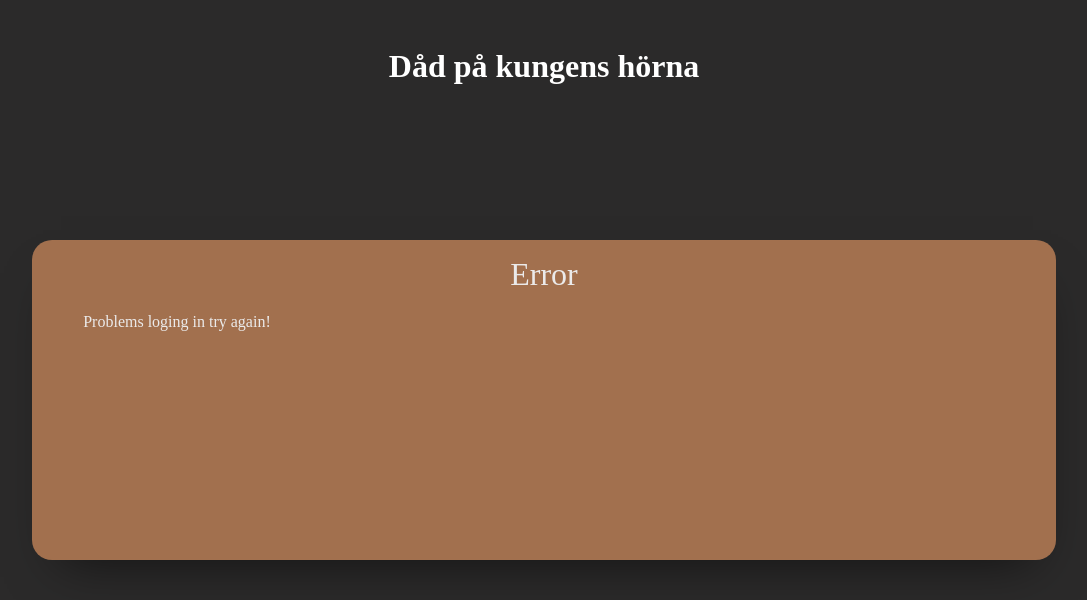
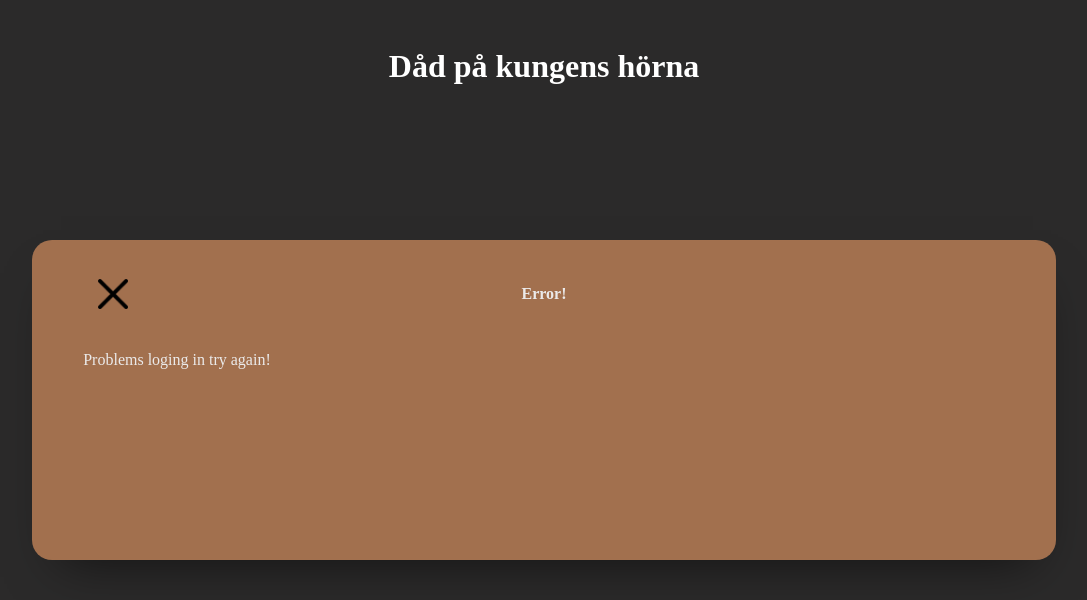
Before and after one commit to LiamHjalmarsson/Murder-Mystery, a website built with Vite: page index.html in a window 1280 px wide. Both pictures are taken after typing "Sample", "Sample123" into the empty fields and a click on the button "login". Shown: the whole page, without its empty margins (96-1183 px from the left). Built offline with nearby package versions, Linux system fonts and the light colour scheme; some packages are replaced by stand-ins of ours; no server answers; the database is empty.

Commit message:
change of bag
change the loop to make sure it dosent loop to much change to some

```diff
--- a/src/css/routes/bag.css
+++ b/src/css/routes/bag.css
@@ -16,7 +16,7 @@
 }
 
 .bagClose > div {
-    width: 35px;
+    /* width: 35px; */
 }
 
 .bagHeader {
--- a/src/css/style.css
+++ b/src/css/style.css
@@ -10,6 +10,8 @@
 body {
     background-color: var(--Darkbackground);
 }
+
+/*  Buttons  */
 
 button {
     position: relative;
@@ -42,16 +44,39 @@ button.active:hover {
     color: var(--Darkbackground);
 }
 
+/*  CSS FOR THE  */
+.navContainer {
+    display: flex;
+    justify-content: center;
+    padding: 10px;
+    height: 75px;
+    align-items: center;
+    position: relative;
+}
+
+.navClose {
+    width: 40%;
+    display: flex;
+    justify-content: flex-start;
+    position: absolute;
+    left: 0;
+}
+
 .close {
     background-image: url("/src/lib/icons/close.png");
     background-position: right;
     background-size: contain;
     height: 30px;
+    width: 30px;
     background-repeat: no-repeat;
     cursor: pointer;
     margin-left: 15px;
 }
 
+.headerPopUp {
+    flex-grow: 1;
+    text-align: center;
+}
 
 .containerPopUP {
     height: 100vh;
--- a/src/lib/components/component_popUp.js
+++ b/src/lib/components/component_popUp.js
@@ -1,6 +1,6 @@
 import { PubSub } from "../../utilities/pubsub.js";
 import { createElement } from "../js/functions.js";
-import { getClueDoc } from "../../utilities/functions/firebase_functions.js";
+import { docUpdate, getClueDoc } from "../../utilities/functions/firebase_functions.js";
 
 export default {}
 
@@ -23,27 +23,36 @@ function render_component_popup ( response ) {
 
     wrapperPopUp.append(containerPopUp);
 
-    let close = createElement("div", "class");
-    close.addEventListener("click", () => {
-        wrapperPopUp.remove();
-    });
-
-    containerPopUp.append(close);
-    containerPopUp.append(displayInformation(response));
+    displayInformation(response);
 }
 
 function displayInformation ( res ) {
     let { params, response } = res;
 
     let box = createElement("form", "", "box");
-    let header = createElement("div", "smallheader", "");
-    let message = createElement("div", "popUp", "");
+    document.querySelector("#containerPopUp").appendChild(box);
 
-    box.append(header, message);
+    box.innerHTML = `
+        <div class="navContainer">
+            <div class="navClose">
+                <div class="close" id="popUpClose"> </div>
+            </div>
+            <h3 class="headerPopUp"> </h3>
+        </div>
+        <div class="popUp">
+        </div>
+    `
+    let header = document.querySelector(".headerPopUp");
+    let message = document.querySelector(".popUp");
+
+
+    document.querySelector("#popUpClose").addEventListener("click", () => {
+        document.querySelector("#wrapperPopUp").remove();
+    });
 
     switch(params) {
         case "error":
-            header.textContent = "Error";
+            header.textContent = "Error!";
             message.textContent = response.error;
         break;
 
@@ -90,5 +99,5 @@ function displayInformation ( res ) {
             });
         break;
     }
-    return box;
+
 }
--- a/src/routes/bag.js
+++ b/src/routes/bag.js
@@ -15,6 +15,7 @@ export default {}
 
 async function render_bag ( { response}) {
 
+    console.log(response);
     let { data } = response;
 
     let app = document.querySelector("#app");
@@ -49,16 +50,16 @@ async function renderInventory (data) {
 
     let inventory = createElement("div", "", "inventory");
 
-    data.clues.forEach(userClue => {
+    cluesDb.forEach(clue => {
+        const foundClue = createElement("div", "foundClue");
 
-        cluesDb.forEach(clue => {
+        const imgClue = createElement("div", "imgClue");
 
-            let foundClue = createElement("div", "foundClue");
-            let imgClue = createElement("div", "imgClue");
+        const found = data.clues.some(userClue => userClue.clueId === clue.clueId);
 
-            if (userClue.clueId === clue.clueId) {
-                imgClue.style.backgroundImage = `url(../../src/lib/icons/${clue.imageRef}.png)`;
+        imgClue.style.backgroundImage = found ? `url(../../src/lib/icons/${clue.imageRef}.png)` : `url(../../src/lib/icons/lock.png)`;
 
+        if (found) {
             foundClue.addEventListener("click", (e) => {
                 PubSub.publish({
                     event: "render_component_bag_detail",
@@ -70,16 +71,10 @@ async function renderInventory (data) {
                     }
                 });
             });
-
-            } else {
-                imgClue.style.backgroundImage = `url(../../src/lib/icons/lock.png)`;
         }
-
         foundClue.append(imgClue);
         inventory.append(foundClue);
-
-        });
-    });
+    })
 
     return inventory;
 }
--- a/src/routes/map.js
+++ b/src/routes/map.js
@@ -11,7 +11,13 @@ export default {}
         listener: render_map
     });
 
+    PubSub.subscribe({
+        event: "update_map",
+        listener: detail_map
+    });
+
 })();
+
 
 async function render_map ( { response } ) {
     let { data } = response;
@@ -31,6 +37,7 @@ async function render_map ( { response } ) {
 }
 
 async function detail_map (data) {
+
     let map;
 
     // users chapters finds the chapters thats ongoing
@@ -42,8 +49,6 @@ async function detail_map (data) {
     let userOnGoingChapter = allChapters.filter(chapter => chapter.chapterId === userLocationsOnGoing.chapter && userLocationsOnGoing.onGoing)[0];
 
     let doneChapters = data.chapters.filter(chapter => chapter.completed);
-
-    console.log(userOnGoingChapter);
 
     if (userLocationsOnGoing.searchArea || !userOnGoingChapter.locationCharacter) {
         map = L.map('map').setView([userOnGoingChapter.locationSearch._lat, userOnGoingChapter.locationSearch._long], 16);
@@ -58,7 +63,7 @@ async function detail_map (data) {
 
     addMarkers();
 
-    map.on('click', coordinatesAlert);
+    // map.on('click', coordinatesAlert);
 
     PubSub.publish({
         event: "render_navigation",
@@ -93,10 +98,8 @@ async function detail_map (data) {
         }
 
         allChapters.forEach(chapterDb => {
-
             doneChapters.forEach(chapter => {
                 if (chapter.chapter === chapterDb.chapterId) {
-
                     if (chapter.completed) {
                         L.marker([chapterDb.locationCharacter._lat, chapterDb.locationCharacter._long])
                             .addTo(map).bindPopup(chapterDb.character);
@@ -108,13 +111,11 @@ async function detail_map (data) {
                         }).addTo(map).bindPopup(chapterDb.character);
                     }
                 }
-
             });
-
         });
-
     }
 }
+
 
 function getLocation (map) {
 
--- a/src/utilities/functions/firebase_functions.js
+++ b/src/utilities/functions/firebase_functions.js
@@ -1,6 +1,7 @@
 import App from "../firebase.js";
 import { getFirestore, setDoc, doc, collection, onSnapshot, getDocs, getDoc,
     query, updateDoc, arrayUnion, where } from "firebase/firestore";
+import { PubSub } from "../pubsub.js";
 
 export const db = getFirestore(App);
 
@@ -210,6 +211,14 @@ export const realTime = async (colName, id) => {
         onSnapshot(docRef, (docSnap) => {
             if (docSnap.exists()) {
                 console.log("data", { ...docSnap.data(), id: docSnap.id });
+
+                let data = { ...docSnap.data(), id: docSnap.id }
+
+                PubSub.publish({
+                    event: "update_map",
+                    detail: data
+                });
+
                 isUpdating = true;
             } else {
                 console.log({ error: "No matching document found" });
@@ -225,5 +234,7 @@ export const realTime = async (colName, id) => {
             isUpdating = true;
         });
     }
+
+
     return isUpdating;
 }
```
Lines whose indentation alone changed are shown as unchanged.
